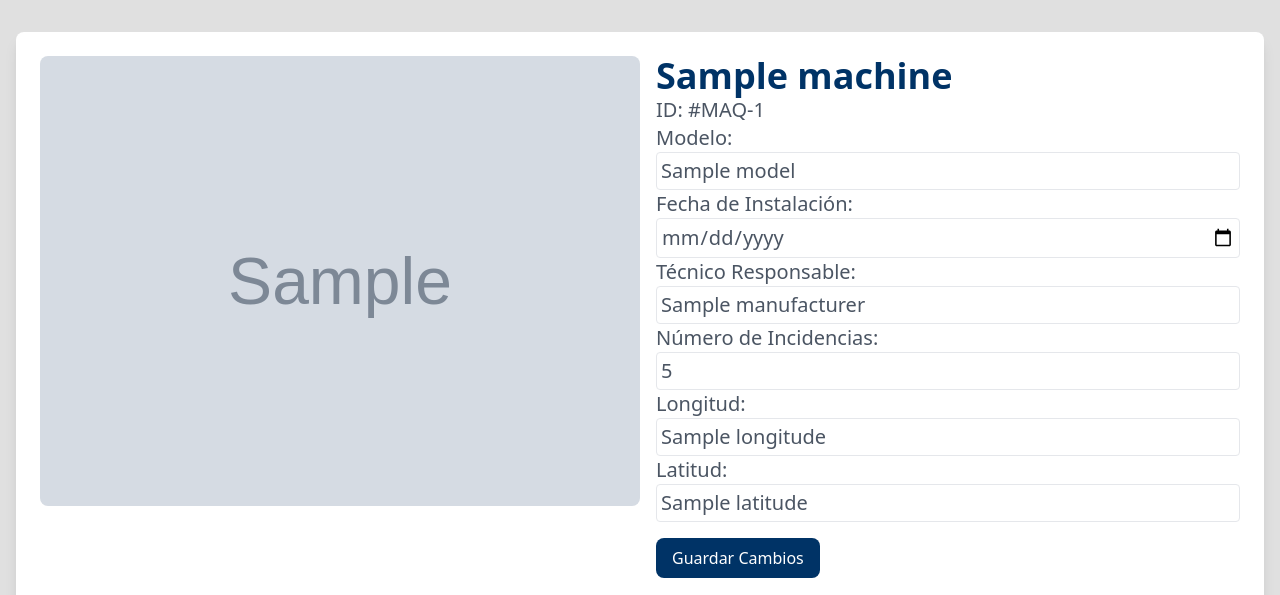
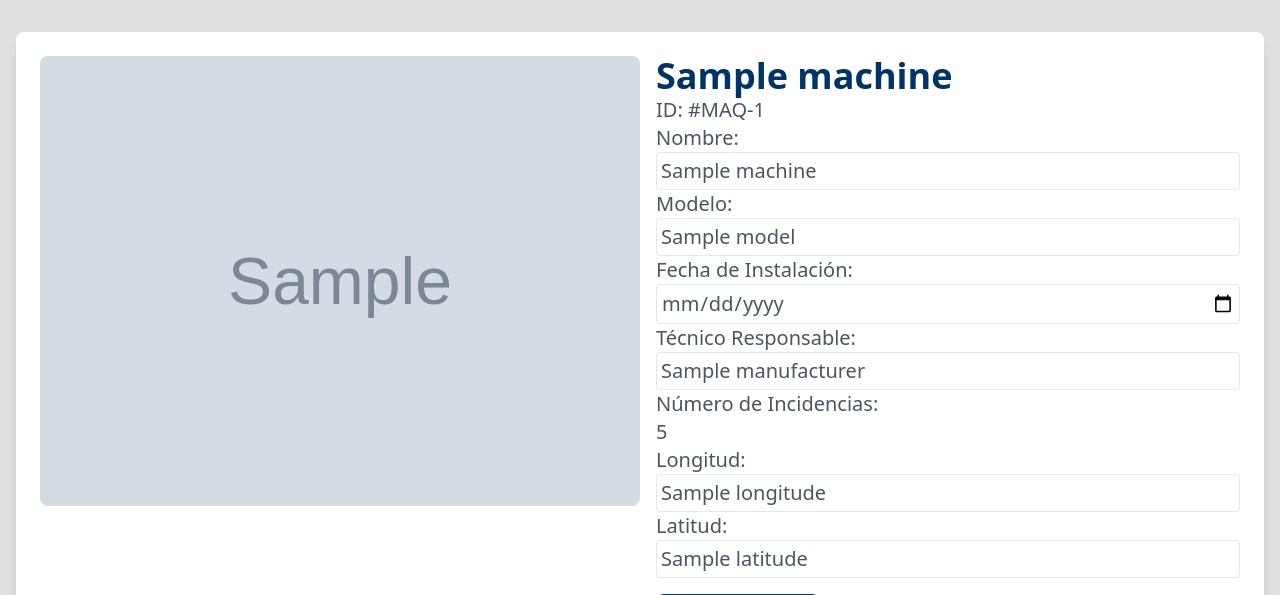
Before and after one commit to Amazghari/Projecte-3-Tot-Maquina, a PHP site: template App/Views/machine.php in a window 1280 px wide. Shown: the part 80-675 px from the top of the page. Run offline with PHP 8.4, Linux system fonts and the light colour scheme; the template is opened without the code that fills it: most values are stand-ins (such as "Sample title", 1, 10 or a date in 2020); grey boxes marked "Sample" are stand-in pictures; style sheets or scripts are compiled from the project's sources; some libraries are stand-ins or nearby versions.

Commit message:
Editar maquina desde /maquina funcional

```diff
--- a/App/Views/machine.php
+++ b/App/Views/machine.php
@@ -30,10 +30,11 @@
                     <form id="machineForm" action="/maquina/updateMachine" method="post">
                         <input type="hidden" name="machineId" value="<?= $machine['id'] ?>"> <!-- ID no editable -->
                         <label class="text-xl text-gray-600">ID: <span>#MAQ-<?= $machine['id'] ?></span></label><br>
+                        <label class="text-xl text-gray-600">Nombre: <input type="text" name="name" value="<?= $machine['name'] ?>" class="border rounded p-1"></label><br>
                         <label class="text-xl text-gray-600">Modelo: <input type="text" name="model" value="<?= $machine['model'] ?>" class="border rounded p-1"></label><br>
                         <label class="text-xl text-gray-600">Fecha de Instalación: <input type="date" name="installation_date" value="<?= $machine['installation_date'] ?>" class="border rounded p-1"></label><br>
                         <label class="text-xl text-gray-600">Técnico Responsable: <input type="text" name="manufacturer" value="<?= $machine['manufacturer'] ?>" class="border rounded p-1"></label><br>
-                        <label class="text-xl text-gray-600">Número de Incidencias: <input type="number" name="incidents" value="5" class="border rounded p-1"></label><br>
+                        <label class="text-xl text-gray-600">Número de Incidencias: <span><br>5 <!-- <?= $machine[''] ?> !--> </span></label><br>
                         <label class="text-xl text-gray-600">Longitud: <input type="text" name="latitude" value="<?= $machine['longitude']?>" class="border rounded p-1"></label><br>
                         <label class="text-xl text-gray-600">Latitud: <input type="text" name="longitude" value="<?= $machine['latitude']?>" class="border rounded p-1"></label><br>
                         <button type="submit" class="mt-4 bg-custom-blue text-white px-4 py-2 rounded-lg">Guardar Cambios</button>
```
